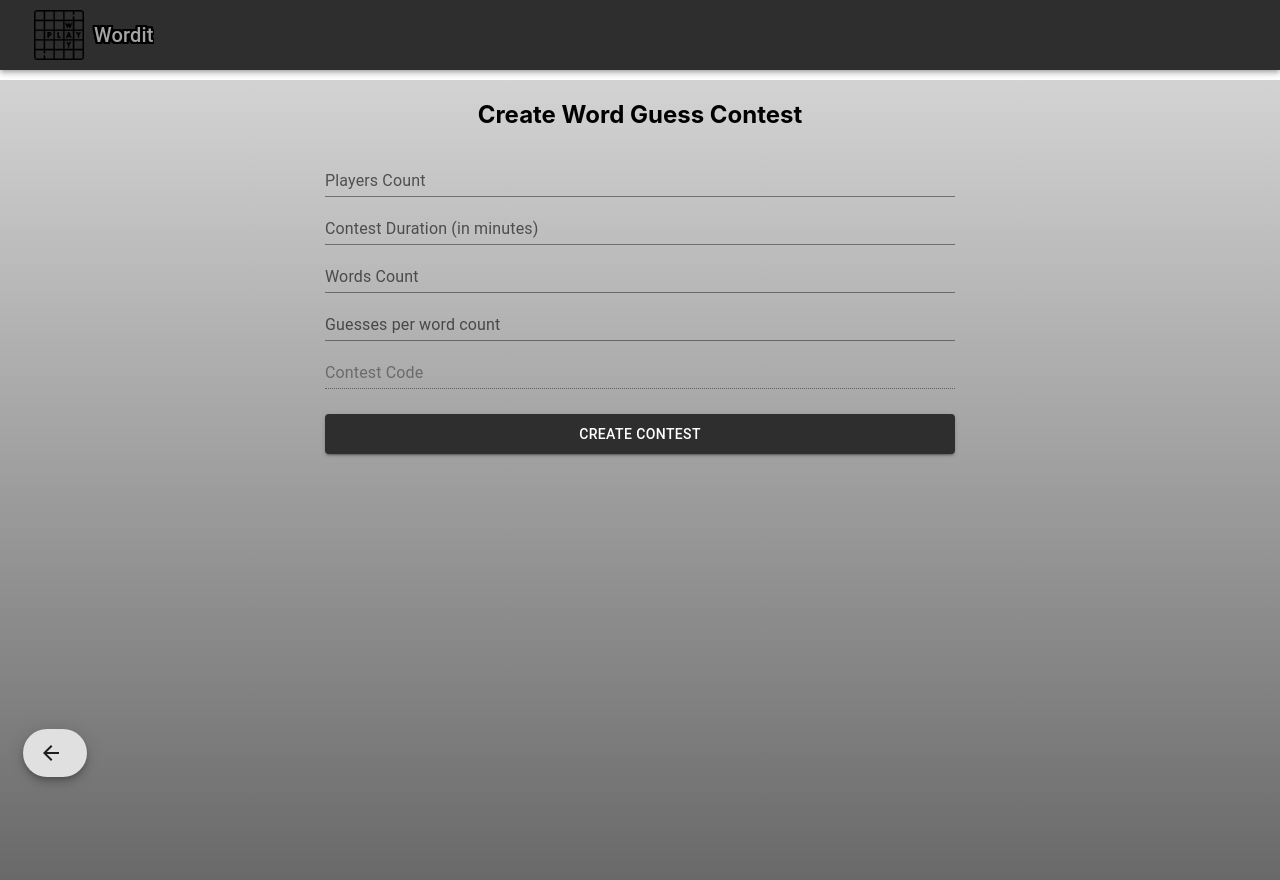
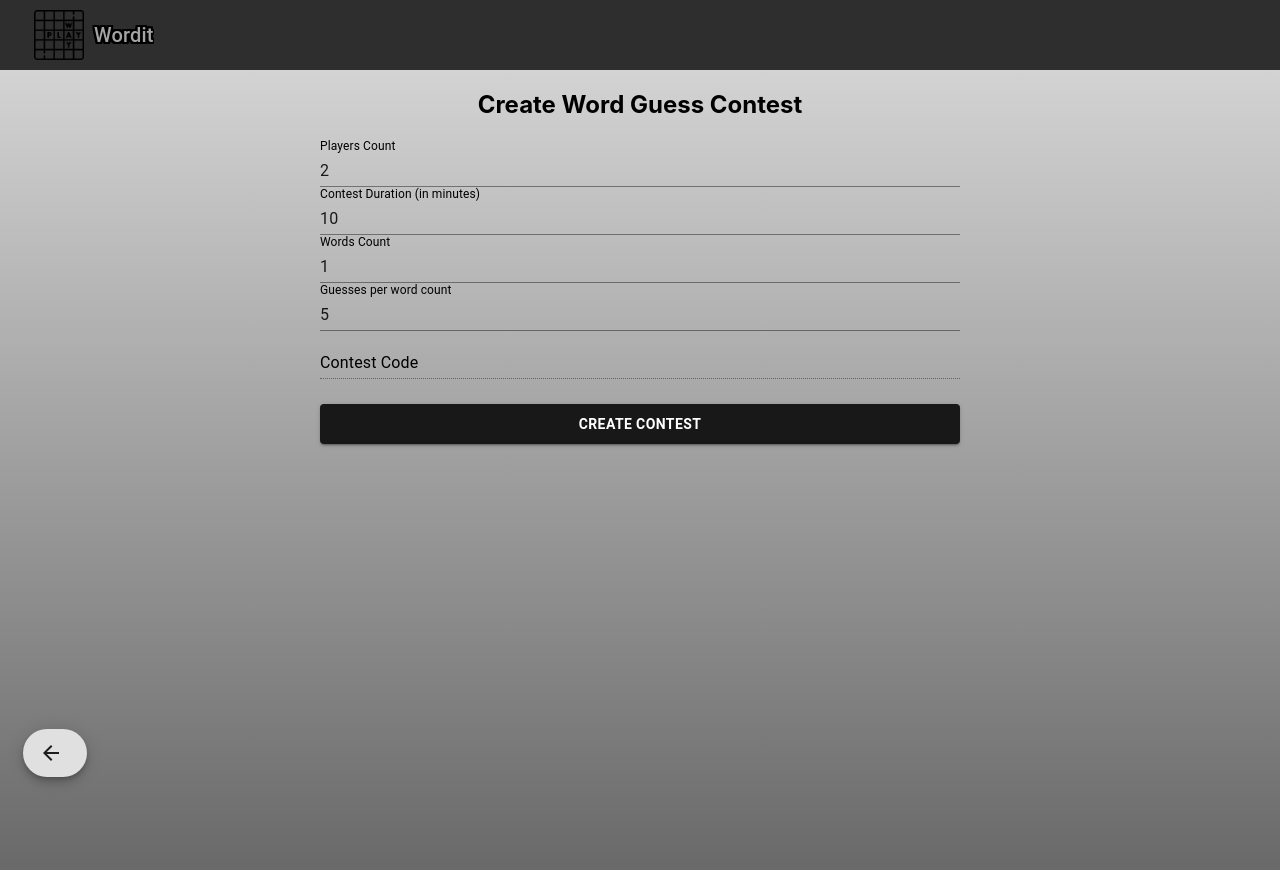
Before and after one commit to ahmedibrahim404/Wordit, a React (Create React App) app in the folder frontend/wordit/: page /guessword/createcontest in a window 1280 px wide. Built offline with nearby package versions, Linux system fonts and the light colour scheme; no server answers.

Commit message:
feat(create-contest): Attach create contest form to backend using sockets

```diff
--- a/frontend/wordit/src/components/GuessWord/Objects/CreateContestForm/CreateContestForm.js
+++ b/frontend/wordit/src/components/GuessWord/Objects/CreateContestForm/CreateContestForm.js
@@ -1,22 +1,89 @@
 import React from 'react';
-import PropTypes from 'prop-types';
-import styles from './CreateContestForm.module.css';
 import { Button, Fab, Grid, TextField } from '@mui/material';
 import ArrowBackIcon from '@mui/icons-material/ArrowBack';
 import { Box } from '@mui/system';
 import { Link } from 'react-router-dom';
+import { socket } from '../../../../utilities/socket';
+class CreateContestForm extends React.Component {
+  constructor(props) {
+    super(props);
 
-const CreateContestForm = () => (
-  <div style={{display: 'flex',alignItems: 'center',justifyContent: 'center', margin:'10px'}} data-testid="CreateContestForm">
+    this.createContest = this.createContest.bind(this);
+    this.io = socket;
+    this.state = {
+      slotsAvailable:2,
+      contestDuration:10,
+      wordsPerContest:1,
+      trialsPerWord:5,
+      contestCode:'',
+      contestCodeCopied:false
+    };
+
+    this.contstraints = {
+      slotsAvailable:[1, 5],
+      contestDuration:[1, 10],
+      wordsPerContest:[1, 10],
+      trialsPerWord:[2, 10]
+    }
+
+    this.handleChange = this.handleChange.bind(this);
+    this.createContest = this.createContest.bind(this);
+    this.copyCode = this.copyCode.bind(this);
+  }
+
+  componentDidMount(){
+    this.io.on('private-contest-code', ({contestCode}) => {
+      this.setState({
+        ...this.state,
+        contestCode
+      });
+    });
+  }
+
+  createContest(){
+    let slotsAvailable = this.state.slotsAvailable, contestDuration = this.state.contestDuration, wordsPerContest = this.state.wordsPerContest, trialsPerWord = this.state.trialsPerWord;
+
+    console.log("SENT");
+    this.io.emit('create-private-contest', {
+      slotsAvailable, contestDuration, wordsPerContest, trialsPerWord
+    });
+
+  }
+
+  handleChange(e){
+    let targetID = e.target.id;
+    let targetVal = e.target.value;
+    if(!(/^\d+$/.test(targetVal))) return;
+    this.setState({
+      ...this.state,
+      [targetID]: targetVal
+    });
+  }
+
+  copyCode(){
+    navigator.clipboard.writeText(this.state.contestCode);
+    this.setState({
+      ...this.state,
+      contestCodeCopied:true
+    });
+  }
+
+  render(){
+      return (
+        <div style={{display: 'flex',alignItems: 'center',justifyContent: 'center'}} data-testid="CreateContestForm">
 
           <Grid container spacing={0} direction="column" alignItems="center" justifyContent="center">
               <h2>Create Word Guess Contest</h2>
-        <TextField id="playerscount" label="Players Count" variant="standard" style={{minWidth:"50%"}} />
-        <TextField id="duration" label="Contest Duration (in minutes)" variant="standard" style={{minWidth:"50%"}} />
-        <TextField id="wordscount" label="Words Count" variant="standard" style={{minWidth:"50%"}} />
-        <TextField id="guessescount" label="Guesses per word count" variant="standard" style={{minWidth:"50%"}} />
-        <TextField id="contestcode" label="Contest Code" disabled={true} variant="standard" style={{minWidth:"50%"}} />
-        <Button variant="contained" style={{minWidth:'50%', minHeight:'40px', margin:'25px'}}>Create Contest</Button>
+              <TextField id="slotsAvailable" pattern="[0-9]*" InputLabelProps={{style:{color:"#000"}}} value={this.state.slotsAvailable} onChange={this.handleChange} label="Players Count" variant="standard" inputProps={{color:'white'}} style={{textInput:'white', minWidth:"50%"}} />
+              <TextField id="contestDuration" pattern="[0-9]*" InputLabelProps={{style:{color:"#000"}}} label="Contest Duration (in minutes)" value={this.state.contestDuration} onChange={this.handleChange} variant="standard" style={{textInput:'white', minWidth:"50%"}} />
+              <TextField id="wordsPerContest" pattern="[0-9]*" InputLabelProps={{style:{color:"#000"}}} label="Words Count" variant="standard" value={this.state.wordsPerContest} onChange={this.handleChange} style={{textInput:'white', minWidth:"50%"}} />
+              <TextField id="trialsPerWord" pattern="[0-9]*" InputLabelProps={{style:{color:"#000"}}} label="Guesses per word count" value={this.state.trialsPerWord} onChange={this.handleChange} variant="standard" style={{textInput:'white', minWidth:"50%"}} />
+              <TextField id="contestCode" label="Contest Code" disabled={true} InputLabelProps={{style:{color:"#000"}}} value={this.state.contestCode} onChange={this.handleChange} variant="standard" style={{textInput:'white', minWidth:"50%"}} />
+              {this.state.contestCode == '' ?
+                <Button onClick={this.createContest} variant="contained" style={{backgroundColor:'#181818', fontWeight:'bold' , minWidth:'50%', minHeight:'40px', margin:'25px'}}>Create Contest</Button>
+              : !this.state.contestCodeCopied ? <Button onClick={this.copyCode} variant="contained" style={{minWidth:'50%', minHeight:'40px', margin:'25px'}}>Copy Code</Button>
+              : <Button onClick={this.copyCode} variant="contained" style={{minWidth:'50%', minHeight:'40px', margin:'25px'}}>Copied! (Click to Copy Again)</Button>
+            }
           </Grid>
 
           <Link to={"/guessword"}>
@@ -26,7 +93,8 @@ const CreateContestForm = () => (
         </Link>
         </div>
       );
-
+  }
+}
 CreateContestForm.propTypes = {};
 
 CreateContestForm.defaultProps = {};
```
Lines whose indentation alone changed are shown as unchanged.
